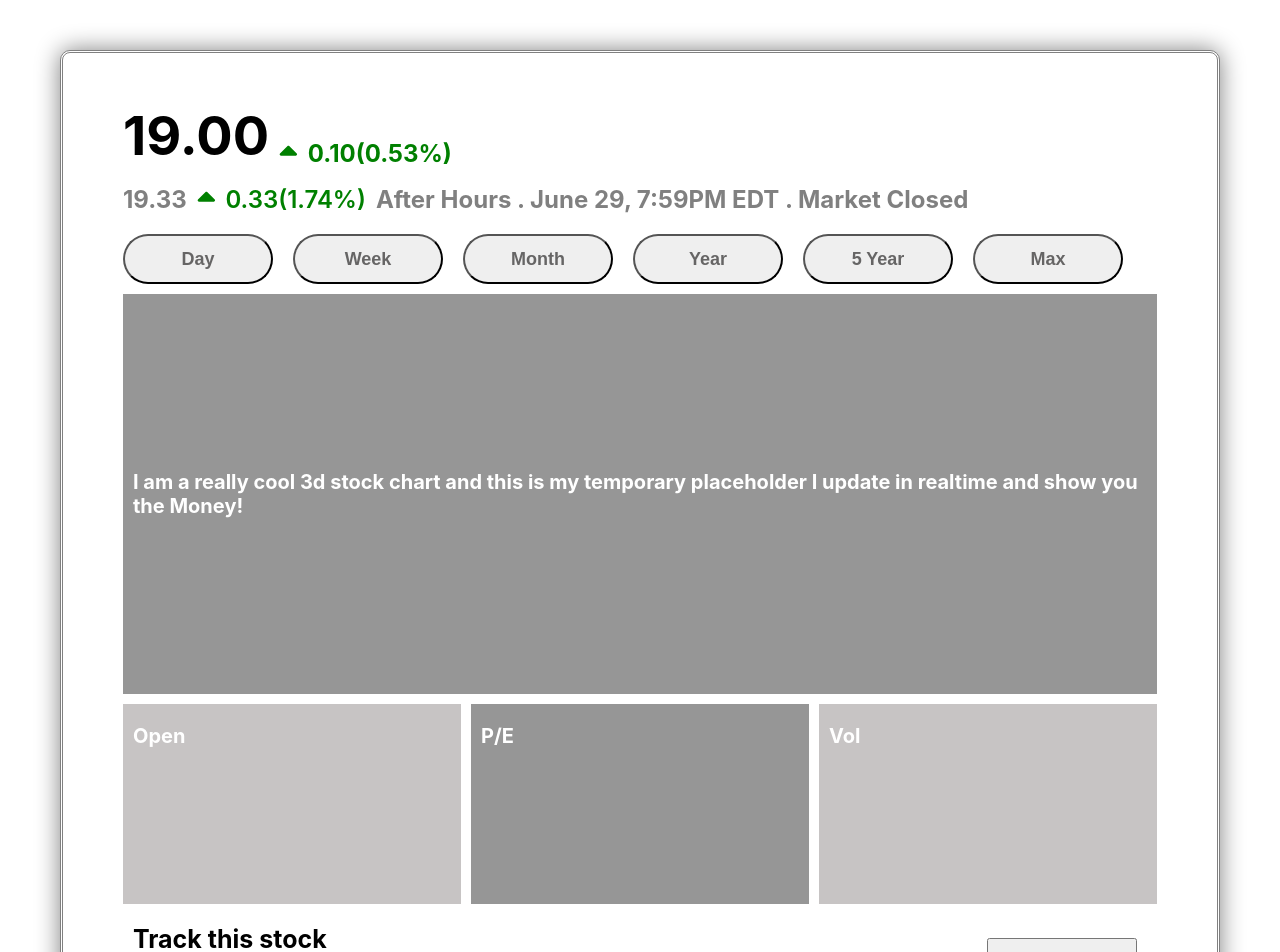
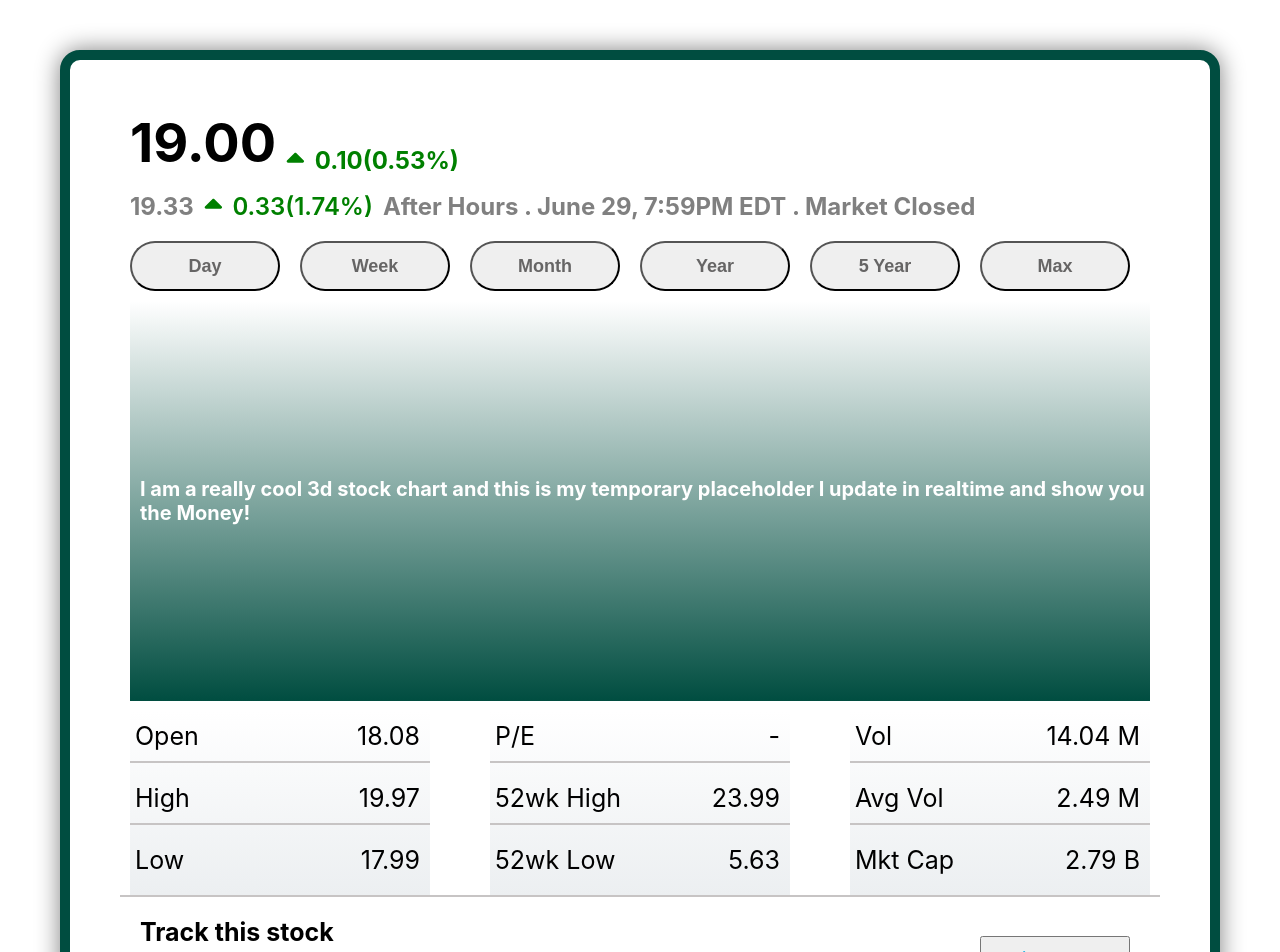
Before and after one commit to team-hack/stockapp, a React (Create React App) app: page / in a window 1280 px wide. Shown: the top 952 px of the page. Built offline with nearby package versions, Linux system fonts and the light colour scheme.

Commit message:
Added  Fourth Container Block and UI updates

```diff
--- a/src/components/YearGraph/YearGraph.tsx
+++ b/src/components/YearGraph/YearGraph.tsx
@@ -31,11 +31,40 @@ import { PlaceholderMessage } from "./YearGraphStyled";
 // FifthContainer Imported
 import { FifthContainer } from "./YearGraphStyled";
 import { BlockOne } from "./YearGraphStyled";
-import { BlockOneMessage } from "./YearGraphStyled";
+import { BlockOneContainerOne } from './YearGraphStyled';
+import { BlockOneLabelOne } from './YearGraphStyled';
+import { BlockOneLabelTwo } from './YearGraphStyled';
+import { BlockOneContainerTwo } from './YearGraphStyled';
+import { BlockOneLabelThree } from './YearGraphStyled';
+import { BlockOneLabelFour } from './YearGraphStyled';
+import { BlockOneContainerThree } from './YearGraphStyled';
+import { BlockOneLabelFive } from './YearGraphStyled';
+import { BlockOneLabelSix } from './YearGraphStyled';
+
 import { BlockTwo } from "./YearGraphStyled";
-import { BlockTwoMessage } from "./YearGraphStyled";
+import { BlockTwoContainerOne } from './YearGraphStyled';
+import { BlockTwoLabelOne } from './YearGraphStyled';
+import { BlockTwoLabelTwo } from './YearGraphStyled';
+import { BlockTwoContainerTwo } from './YearGraphStyled';
+import { BlockTwoLabelThree } from './YearGraphStyled';
+import { BlockTwoLabelFour } from './YearGraphStyled';
+import { BlockTwoContainerThree } from './YearGraphStyled';
+import { BlockTwoLabelFive } from './YearGraphStyled';
+import { BlockTwoLabelSix } from './YearGraphStyled';
+
+
 import { BlockThree } from "./YearGraphStyled";
-import { BlockThreeMessage } from "./YearGraphStyled";
+import { BlockThreeContainerOne } from './YearGraphStyled';
+import { BlockThreeContainerTwo } from './YearGraphStyled';
+import { BlockThreeContainerThree } from './YearGraphStyled';
+import { BlockThreeLabelOne } from './YearGraphStyled';
+import { BlockThreeLabelTwo } from './YearGraphStyled';
+import { BlockThreeLabelThree } from './YearGraphStyled';
+import { BlockThreeLabelFour } from './YearGraphStyled';
+import { BlockThreeLabelFive } from './YearGraphStyled';
+import { BlockThreeLabelSix } from './YearGraphStyled';
+
+
 // SixthContainer Imported
 import { SixthContainer } from "./YearGraphStyled";
 import { TitleText } from "./YearGraphStyled";
@@ -44,21 +73,25 @@ import { ButtonSeven } from "./YearGraphStyled";
 import { StyledLink } from './YearGraphStyled';
 import { StyledLinkTwo } from './YearGraphStyled';
 
+
 // Creating a YearGraph JSX Element
 const YearGraph = ( ): JSX.Element => {
   return (
       <Wrapper>
         <MainContainer>
           <LabelOne>19.00</LabelOne>
-          <LabelTwo>  <FontAwesomeIcon icon={faCaretUp} />  </LabelTwo>
+          <LabelTwo> <FontAwesomeIcon icon={faCaretUp}/> </LabelTwo>
           <LabelThree>0.10(0.53%)</LabelThree>
         </MainContainer>
+
         <SecondContainer>
         <LabelFour>19.33</LabelFour>
-          <LabelFive> <FontAwesomeIcon icon={faCaretUp} /> </LabelFive>
+          <LabelFive> <FontAwesomeIcon icon={faCaretUp}/> </LabelFive>
           <LabelSix>0.33(1.74%)</LabelSix>
           <LabelSeven>After Hours . June 29, 7:59PM EDT . Market Closed </LabelSeven>
         </SecondContainer>
+
+
         <ThirdContainer>
           <ButtonOne>Day</ButtonOne>
           <ButtonTwo>Week</ButtonTwo>
@@ -67,6 +100,8 @@ const YearGraph = ( ): JSX.Element => {
           <ButtonFive>5 Year</ButtonFive>
           <ButtonSix>Max</ButtonSix>
         </ThirdContainer>
+
+
         <FourthContainer>
           <StockChartPlaceholder>
             <PlaceholderMessage>
@@ -75,14 +110,54 @@ const YearGraph = ( ): JSX.Element => {
           </StockChartPlaceholder>
         </FourthContainer>
         <FifthContainer>
+
           <BlockOne>
-            <BlockOneMessage>Open</BlockOneMessage>
+            <BlockOneContainerOne>
+              <BlockOneLabelOne>Open</BlockOneLabelOne>
+              <BlockOneLabelTwo>18.08</BlockOneLabelTwo>
+            </BlockOneContainerOne>
+            <BlockOneContainerTwo>
+              <BlockOneLabelThree>High</BlockOneLabelThree>
+              <BlockOneLabelFour>19.97</BlockOneLabelFour>
+            </BlockOneContainerTwo>
+            <BlockOneContainerThree>
+              <BlockOneLabelFive>Low</BlockOneLabelFive>
+              <BlockOneLabelSix>17.99</BlockOneLabelSix>
+            </BlockOneContainerThree>
           </BlockOne>
+
+
+
           <BlockTwo>
-            <BlockTwoMessage>P/E</BlockTwoMessage>
+            <BlockTwoContainerOne>
+              <BlockTwoLabelOne>P/E</BlockTwoLabelOne>
+              <BlockTwoLabelTwo> -</BlockTwoLabelTwo>
+            </BlockTwoContainerOne>
+            <BlockTwoContainerTwo>
+              <BlockTwoLabelThree>52wk High</BlockTwoLabelThree>
+              <BlockTwoLabelFour>23.99</BlockTwoLabelFour>
+            </BlockTwoContainerTwo>
+            <BlockTwoContainerThree>
+              <BlockTwoLabelFive>52wk Low</BlockTwoLabelFive>
+              <BlockTwoLabelSix>5.63</BlockTwoLabelSix>
+            </BlockTwoContainerThree>
           </BlockTwo>
+
+
+
           <BlockThree>
-            <BlockThreeMessage>Vol</BlockThreeMessage>
+            <BlockThreeContainerOne>
+              <BlockThreeLabelOne>Vol</BlockThreeLabelOne>
+              <BlockThreeLabelTwo>14.04 M</BlockThreeLabelTwo>
+            </BlockThreeContainerOne>
+            <BlockThreeContainerTwo>
+              <BlockThreeLabelThree>Avg Vol</BlockThreeLabelThree>
+              <BlockThreeLabelFour>2.49 M</BlockThreeLabelFour>
+            </BlockThreeContainerTwo>
+            <BlockThreeContainerThree>
+              <BlockThreeLabelFive>Mkt Cap</BlockThreeLabelFive>
+              <BlockThreeLabelSix>2.79 B</BlockThreeLabelSix>
+            </BlockThreeContainerThree>
           </BlockThree>
         </FifthContainer>
         <SixthContainer>
--- a/src/components/YearGraph/YearGraphStyled.tsx
+++ b/src/components/YearGraph/YearGraphStyled.tsx
@@ -13,9 +13,10 @@ margin-top: 50px;
 margin-left: 60px;
 margin-right: 60px;
 padding-top: 40px;
-border-radius: 10px;
-border-color: grey;
-border-style: double;
+border-radius: 20px;
+border-color: #004d40;
+border-style: solid;
+border-width: 10px;
 filter: drop-shadow(0 0 0.75rem grey);
 `
 
@@ -231,16 +232,16 @@ padding-right: 10px;
 background-color: white;
 display: flex;
 flex-direction: row;
-
 padding-bottom: 10px;
 align-items: center;
-;
 `
 // Fourth Container- StockChartPlaceholder
 export const StockChartPlaceholder = styled.div`
 height: 400px;
 width: 100vw;
-background-color: #969696;
+
+background: linear-gradient(to bottom, white, #004d40  );
+        color: white;
 display: flex;
 justify-content: center;
 align-items: center;
@@ -251,8 +252,19 @@ font-size: 20px;
 font-weight: bold;
 color:white;
 padding-left: 10px;
+`// -End- Fourth Container-->
 
-`// -End- Fourth Container-->
+
+
+
+
+
+
+
+
+
+
+
 
 // Fifth Container
 export const FifthContainer = styled.div`
@@ -260,12 +272,12 @@ padding-left: 10px;
 padding-right: 10px;
 background-color: white;
 display: grid;
-grid-gap: 10px;
+grid-gap: 60px;
 grid-template-columns: 1fr 1fr 1fr;
-
-padding-bottom: 10px;
 align-items: center;
-
+border-bottom-width: 2px;
+border-bottom-style: solid;
+border-bottom-color: #c7c4c4;
 @media only screen and (max-width: 1041px) {
 grid-template-columns: 1fr;
 grid-template-rows: repeat(3, 1fr);
@@ -275,13 +287,87 @@ align-items: center;
 `
 // Fifth Container- BlockOne
 export const BlockOne = styled.div`
-justify-self: stretch;
-height: 200px;
-background-color:#c7c4c4;
+height: auto;
+display: flex;
+flex-direction:column;
+background: linear-gradient(to bottom, white, #eceff1);
+        color: white;
 @media only screen and (max-width: 1041px) {
 
+}
+`
+// Fifth Container- BlockOneContainerOne
+export const BlockOneContainerOne = styled.div`
+display: flex;
+flex-direction:row;
+justify-content: space-between;
+padding-top: 10px;
+padding-bottom: 10px;
+padding-left: 5px;
+padding-right: 10px;
+border-bottom-width: 2px;
+border-bottom-style: solid;
+border-bottom-color: #c7c4c4;
+`
+// Fifth Container- BlockOneLabelOne
+export const BlockOneLabelOne = styled.label`
+font-size: 25px;
+color:black;
+`
+// Fifth Container- BlockOneLabelTwo
+export const BlockOneLabelTwo = styled.label`
+font-size: 25px;
+color:black;
+`// -End- Fifth Container- BlockOneContainerOne-->
 
-     }
+
+// Fifth Container- BlockOneContainerTwo
+export const BlockOneContainerTwo = styled.div`
+display: flex;
+flex-direction:row;
+justify-content: space-between;
+margin-top: 10px;
+padding-top: 10px;
+padding-bottom: 10px;
+padding-left: 5px;
+padding-right: 10px;
+border-bottom-width: 2px;
+border-bottom-style: solid;
+border-bottom-color: #c7c4c4;
+`
+// Fifth Container- BlockOneLabelThree
+export const BlockOneLabelThree = styled.label`
+font-size: 25px;
+color:black;
+`
+// Fifth Container- BlockOneLabelFour
+export const BlockOneLabelFour = styled.label`
+font-size: 25px;
+color:black;
+`// -End- Fifth Container- BlockOneContainerTwo-->
+
+
+// Fifth Container- BlockOneContainerThree
+export const BlockOneContainerThree = styled.div`
+ display: flex;
+    flex-direction:row;
+    justify-content: space-between;
+    margin-top: 10px;
+    margin-bottom:10px;
+    padding-top: 10px;
+    padding-bottom: 10px;
+    padding-left: 5px;
+    padding-right: 10px;
+`
+// Fifth Container- BlockOneLabelFive
+export const BlockOneLabelFive = styled.label`
+font-size: 25px;
+color:black;
+`
+// Fifth Container- BlockOneLabelSix
+export const BlockOneLabelSix = styled.label`
+font-size: 25px;
+color:black;
 `
 // Fourth Container- BlockOneMessage
 export const BlockOneMessage = styled.p`
@@ -289,42 +375,186 @@ font-size: 20px;
 font-weight: bold;
 color:white;
 padding-left: 10px;
-`
+`// -End- Fifth Container- BlockOneContainerThree-->
+
+
+
+
+
+
 // Fifth Container- BlockTwo
 export const BlockTwo = styled.div`
-justify-self: stretch;
-height: 200px;
-background-color:#969696;
+display: flex;
+flex-direction:column;
+height: auto;
+background: linear-gradient(to bottom, white, #eceff1 );
+        color: white;
 @media only screen and (max-width: 1041px) {
 
 }
 `
-// Fourth Container- BlockTwoMessage
-export const BlockTwoMessage = styled.p`
-font-size: 20px;
-font-weight: bold;
-color:white;
-padding-left: 10px;
+// Fifth Container- BlockTwoContainerOne
+export const BlockTwoContainerOne = styled.div`
+display: flex;
+flex-direction:row;
+justify-content: space-between;
+padding-top: 10px;
+padding-bottom: 10px;
+padding-left: 5px;
+padding-right: 10px;
+border-bottom-width: 2px;
+border-bottom-style: solid;
+border-bottom-color: #c7c4c4;
 `
+
+// Fifth Container- BlockTwoLabelOne
+export const BlockTwoLabelOne = styled.label`
+font-size: 25px;
+color:black;
+`
+// Fifth Container- BlockTwoLabelTwo
+export const BlockTwoLabelTwo = styled.label`
+font-size: 25px;
+color:black;
+`
+
+
+// Fifth Container- BlockTwoContainerTwo
+export const BlockTwoContainerTwo = styled.div`
+  display: flex;
+    flex-direction:row;
+    justify-content: space-between;
+    margin-top: 10px;
+    padding-top: 10px;
+    padding-bottom: 10px;
+    padding-left: 5px;
+    padding-right: 10px;
+    border-bottom-width: 2px;
+    border-bottom-style: solid;
+    border-bottom-color: #c7c4c4;
+`
+// Fifth Container- BlockTwoLabelThree
+export const BlockTwoLabelThree = styled.label`
+font-size: 25px;
+color:black;
+`
+// Fifth Container- BlockTwoLabelFour
+export const BlockTwoLabelFour = styled.label`
+font-size: 25px;
+color:black;
+`
+// Fifth Container- BlockTwoContainerThree
+export const BlockTwoContainerThree = styled.div`
+  display: flex;
+    flex-direction:row;
+    justify-content: space-between;
+    margin-top: 10px;
+    margin-bottom:10px;
+    padding-top: 10px;
+    padding-bottom: 10px;
+    padding-left: 5px;
+    padding-right: 10px;
+
+`
+// Fifth Container- BlockTwoLabelFive
+export const BlockTwoLabelFive = styled.label`
+font-size: 25px;
+color:black;
+`
+// Fifth Container- BlockTwoLabelSix
+export const BlockTwoLabelSix = styled.label`
+font-size: 25px;
+color:black;
+`
+
+
 // Fifth Container- BlockThree
 export const BlockThree = styled.div`
-justify-self: stretch;
-height: 200px;
-background-color: #c7c4c4;
+display: flex;
+flex-direction:column;
+height: auto;
+background: linear-gradient(to bottom, white, #eceff1 );
+        color: white;
 @media only screen and (max-width: 1041px) {
-
 
 }
 `
-// Fourth Container- BlockThreeMessage
-export const BlockThreeMessage = styled.p`
-font-size: 20px;
-font-weight: bold;
-color:white;
-padding-left: 10px;
+// Fifth Container- BlockThreeContainerOne
+export const BlockThreeContainerOne = styled.div`
+display: flex;
+flex-direction:row;
+justify-content: space-between;
+padding-top: 10px;
+padding-bottom: 10px;
+padding-left: 5px;
+padding-right: 10px;
+border-bottom-width: 2px;
+border-bottom-style: solid;
+border-bottom-color: #c7c4c4;
 `
+// Fifth Container- BlockThreeContainerTwo
+export const BlockThreeContainerTwo = styled.div`
+display: flex;
+flex-direction:row;
+justify-content: space-between;
+margin-top: 10px;
+padding-top: 10px;
+padding-bottom: 10px;
+padding-left: 5px;
+padding-right: 10px;
+border-bottom-width: 2px;
+border-bottom-style: solid;
+border-bottom-color: #c7c4c4;
+`
+// Fifth Container- BlockThreeContainerThree
+export const BlockThreeContainerThree = styled.div`
+display: flex;
+flex-direction:row;
+justify-content: space-between;
+margin-top: 10px;
+margin-bottom:10px;
+padding-top: 10px;
+padding-bottom: 10px;
+padding-left: 5px;
+padding-right: 10px;
+
+`
+// Fifth Container- BlockThreeLabelOne
+export const BlockThreeLabelOne = styled.label`
+font-size: 25px;
+color:black;
+`
+// Fifth Container- BlockThreeLabelTwo
+export const BlockThreeLabelTwo = styled.label`
+font-size: 25px;
+color:black;
+`
+// Fifth Container- BlockThreeLabelThree
+export const BlockThreeLabelThree = styled.label`
+font-size: 25px;
+color:black;
+`
+// Fifth Container- BlockThreeLabelFour
+export const BlockThreeLabelFour = styled.label`
+font-size: 25px;
+color:black;
+`
+// Fifth Container- BlockThreeLabelFive
+export const BlockThreeLabelFive = styled.label`
+font-size: 25px;
+color:black;
+`
+// Fifth Container- BlockThreeLabelSix
+export const BlockThreeLabelSix = styled.label`
+font-size: 25px;
+color:black;
+`
+
+
+
 // Sixth Container
 export const SixthContainer = styled.div`
+margin-top: 10px;
 padding-left: 10px;
 padding-right: 10px;
 background-color: white;
@@ -353,6 +583,7 @@ padding-left: 10px;
 // Sixth Container- SubText
 export const Subtext = styled.label`
 grid-area: label-Subtext;
+margin-top: 10px;
 font-size: 20px;
 color:black;
 padding-left: 10px;
```
Lines whose indentation alone changed are shown as unchanged.
